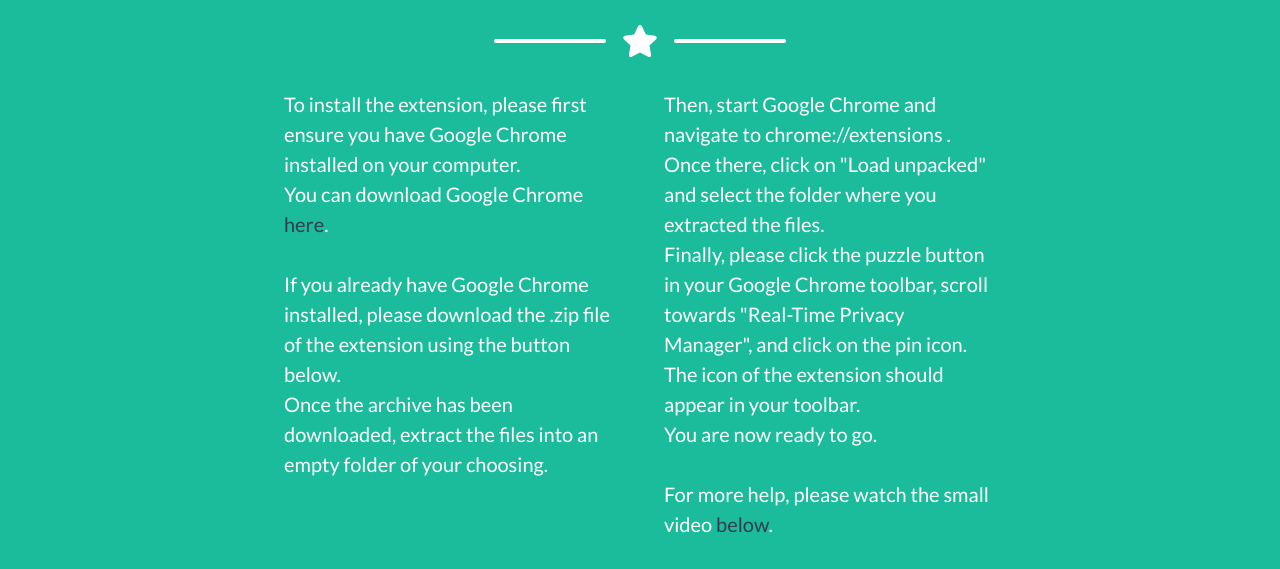
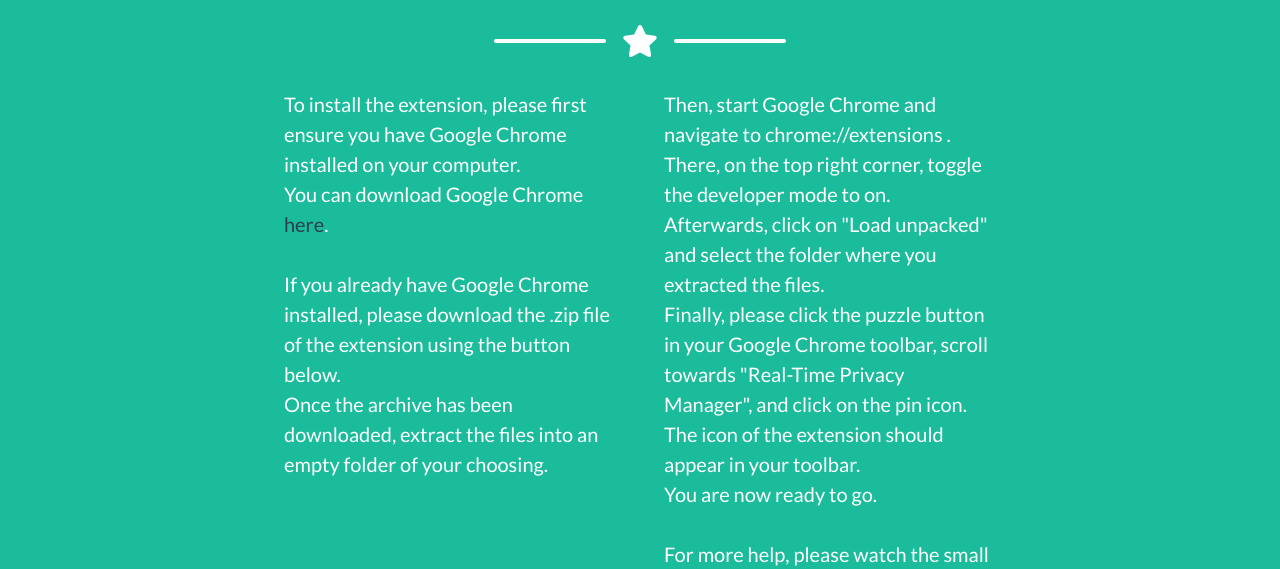
Before and after one commit to fmavborg/fmavborg.github.io, a plain HTML site: page index.html in a window 1280 px wide. Shown: the part 2013-2582 px from the top of the page. Drawn offline with nearby package versions, Linux system fonts and the light colour scheme.

Commit message:
More modifications

```diff
--- a/index.html
+++ b/index.html
@@ -151,7 +151,9 @@
                     <p class="lead">
                         Then, start Google Chrome and navigate to chrome://extensions .
                         <br />
-                        Once there, click on "Load unpacked" and select the folder where you extracted the files.
+                        There, on the top right corner, toggle the developer mode to on.
+                        <br />
+                        Afterwards, click on "Load unpacked" and select the folder where you extracted the files.
                         <br />
                         Finally, please click the puzzle button in your Google Chrome toolbar,
                         scroll towards "Real-Time Privacy Manager", and click on the pin icon.
```
